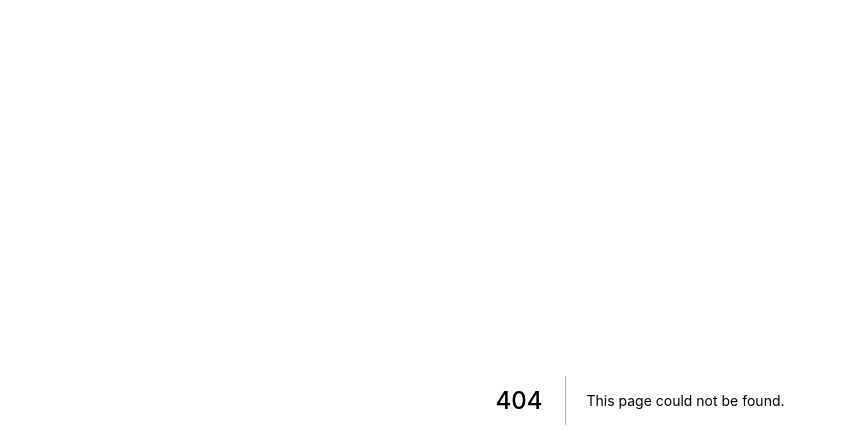
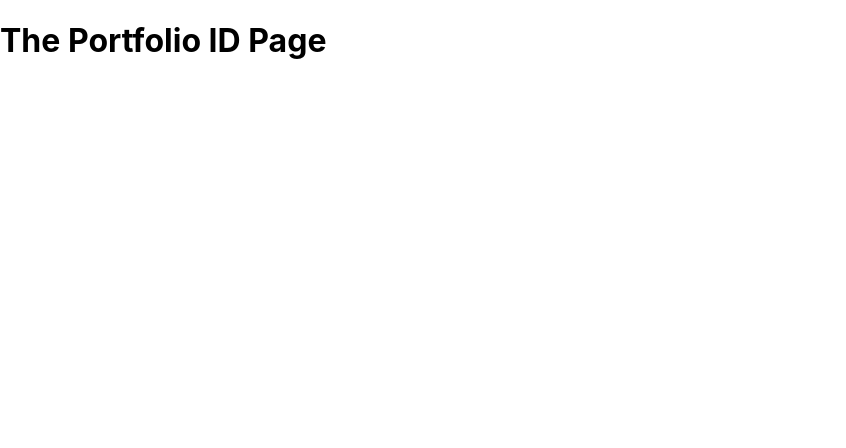
Before and after one commit to DeeDe3/my-next-app, a Next.js app in the folder public/: page /portfolio/1 in a window 1280 px wide. Before the commit this address had no page. Shown: the top 448 px of the page, without its empty margins (0-846 px from the left). Built offline with nearby package versions, Linux system fonts and the light colour scheme.

Commit message:
dynamic data in file based routing

```diff
--- /dev/null
+++ b/public/pages/portfolio/[id].tsx
@@ -0,0 +1,19 @@
+import type { NextPage } from "next";
+import { useRouter } from "next/router";
+
+const PortfolioId: NextPage = () => {
+  const router = useRouter();
+  console.log(
+    "🚀 ~ file: [id].tsx ~ line 7 ~ router.pathname",
+    router.pathname
+  );
+  console.log("🚀 ~ file: [id].tsx ~ line 9 ~ router.query", router.query);
+
+  return (
+    <div>
+      <h1>The Portfolio ID Page</h1>
+    </div>
+  );
+};
+
+export default PortfolioId;
```
